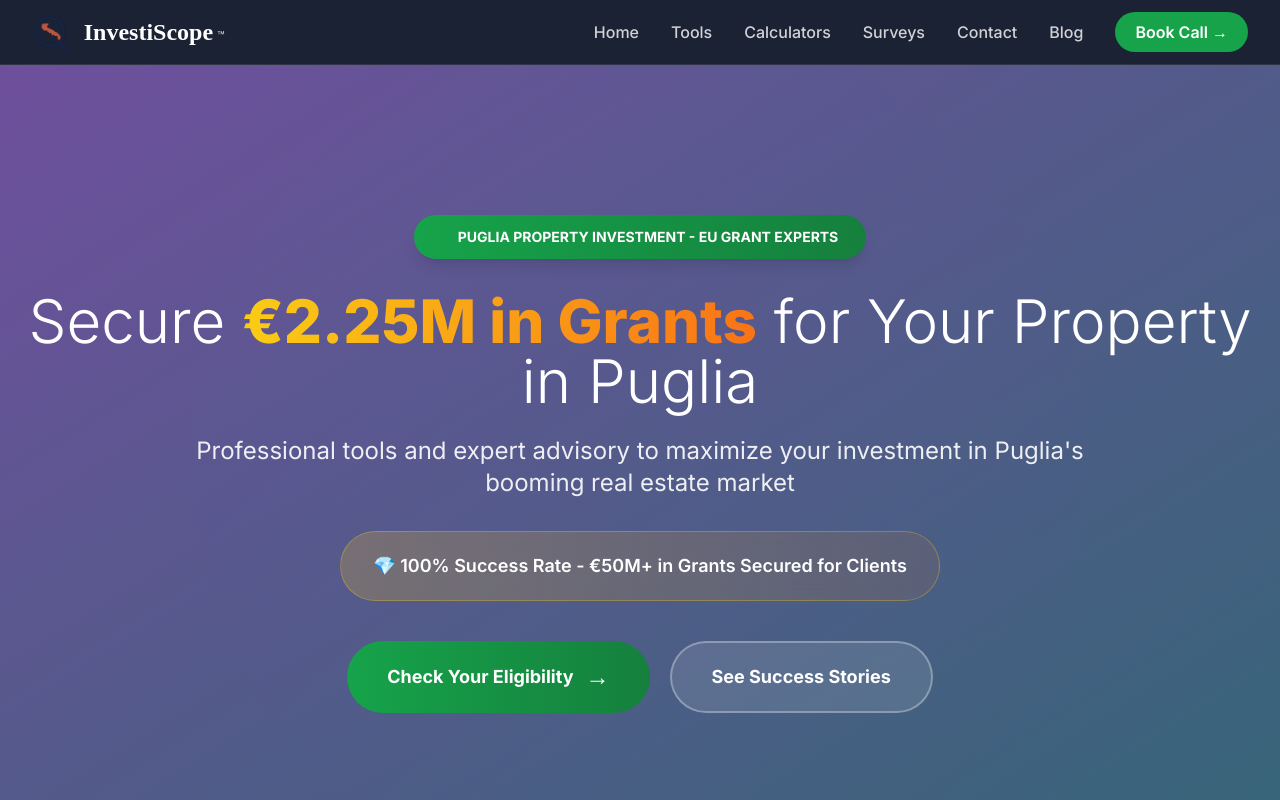
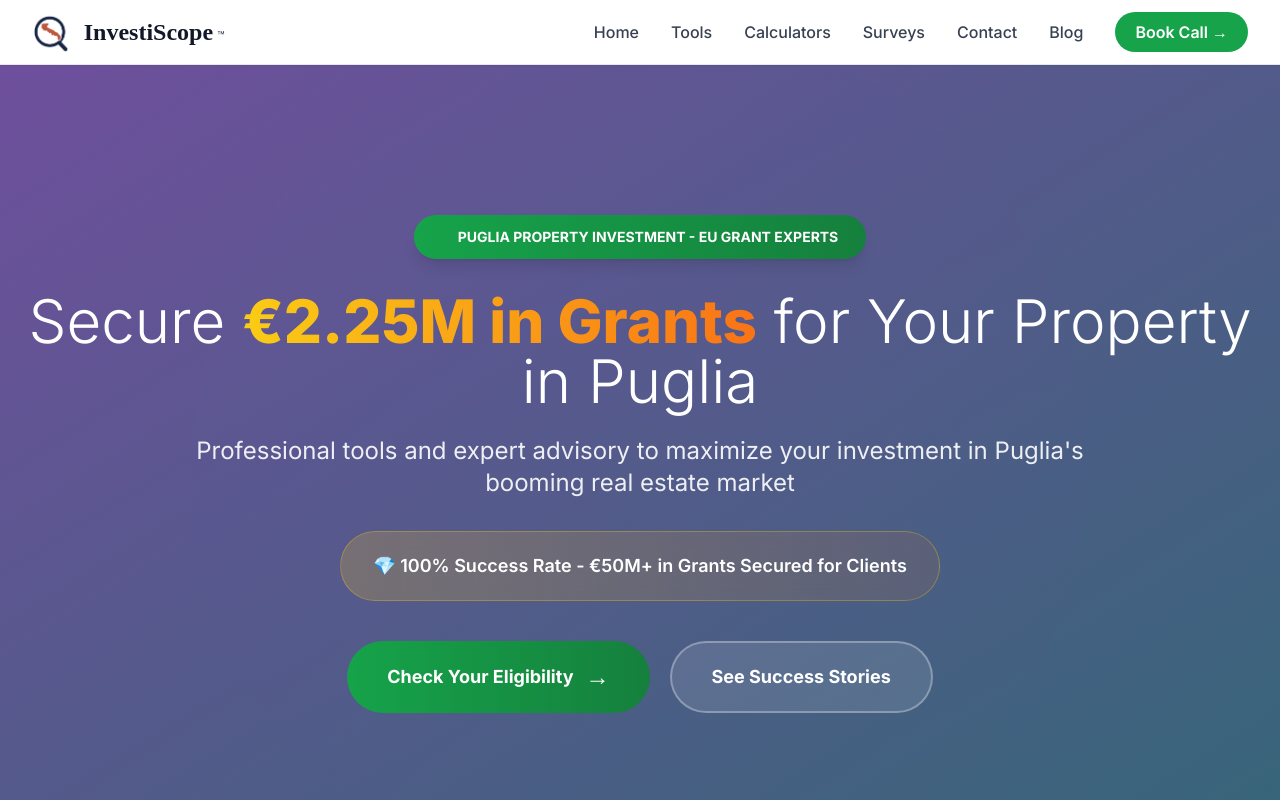
Before and after one commit to Geppix140269/investinpuglia, a Next.js app: page / in a window 1280 px wide. Shown: the top 800 px of the page. Built offline with nearby package versions, Linux system fonts and the light colour scheme.

Commit message:
Update Navbar.tsx

```diff
--- a/components/Navbar.tsx
+++ b/components/Navbar.tsx
@@ -7,7 +7,7 @@ export default function Navbar() {
   const [isOpen, setIsOpen] = useState(false)
 
   return (
-    <nav className="fixed top-0 left-0 right-0 bg-slate-900/95 backdrop-blur-md z-50 border-b border-white/10">
+    <nav className="fixed top-0 left-0 right-0 bg-white/95 backdrop-blur-md z-50 border-b border-gray-200 shadow-sm">
       <div className="max-w-7xl mx-auto px-4 sm:px-6 lg:px-8">
         <div className="flex justify-between items-center h-16">
           {/* Logo */}
@@ -18,31 +18,31 @@ export default function Navbar() {
               className="h-10 w-auto"
             />
             <div className="flex items-baseline gap-1">
-              <span className="text-2xl font-bold text-white" style={{ fontFamily: "'Playfair Display', serif" }}>
+              <span className="text-2xl font-bold text-gray-900" style={{ fontFamily: "'Playfair Display', serif" }}>
                 InvestiScope
               </span>
-              <span className="text-xs text-white/80 font-normal">™</span>
+              <span className="text-xs text-gray-700 font-normal">™</span>
             </div>
           </a>
 
           {/* Desktop Navigation */}
           <div className="hidden md:flex items-center gap-8">
-            <a href="/" className="text-white/80 hover:text-white transition-colors font-medium">
+            <a href="/" className="text-gray-700 hover:text-gray-900 transition-colors font-medium">
               Home
             </a>
-            <a href="/tools" className="text-white/80 hover:text-white transition-colors font-medium">
+            <a href="/tools" className="text-gray-700 hover:text-gray-900 transition-colors font-medium">
               Tools
             </a>
-            <a href="/calculator" className="text-white/80 hover:text-white transition-colors font-medium">
+            <a href="/calculator" className="text-gray-700 hover:text-gray-900 transition-colors font-medium">
               Calculators
             </a>
-            <a href="/surveys" className="text-white/80 hover:text-white transition-colors font-medium">
+            <a href="/surveys" className="text-gray-700 hover:text-gray-900 transition-colors font-medium">
               Surveys
             </a>
-            <a href="/contact" className="text-white/80 hover:text-white transition-colors font-medium">
+            <a href="/contact" className="text-gray-700 hover:text-gray-900 transition-colors font-medium">
               Contact
             </a>
-            <a href="/blog" className="text-white/80 hover:text-white transition-colors font-medium">
+            <a href="/blog" className="text-gray-700 hover:text-gray-900 transition-colors font-medium">
               Blog
             </a>
             <a
@@ -58,7 +58,7 @@ export default function Navbar() {
           {/* Mobile menu button */}
           <button
             onClick={() => setIsOpen(!isOpen)}
-            className="md:hidden text-white"
+            className="md:hidden text-gray-700"
           >
             <svg className="w-6 h-6" fill="none" stroke="currentColor">
               {isOpen ? (
@@ -72,24 +72,24 @@ export default function Navbar() {
 
         {/* Mobile Navigation */}
         {isOpen && (
-          <div className="md:hidden py-4 border-t border-white/10">
+          <div className="md:hidden py-4 border-t border-gray-200">
             <div className="flex flex-col gap-4">
-              <a href="/" className="text-white/80 hover:text-white transition-colors font-medium py-2">
+              <a href="/" className="text-gray-700 hover:text-gray-900 transition-colors font-medium py-2">
                 Home
               </a>
-              <a href="/tools" className="text-white/80 hover:text-white transition-colors font-medium py-2">
+              <a href="/tools" className="text-gray-700 hover:text-gray-900 transition-colors font-medium py-2">
                 Tools
               </a>
-              <a href="/calculator" className="text-white/80 hover:text-white transition-colors font-medium py-2">
+              <a href="/calculator" className="text-gray-700 hover:text-gray-900 transition-colors font-medium py-2">
                 Calculators
               </a>
-              <a href="/surveys" className="text-white/80 hover:text-white transition-colors font-medium py-2">
+              <a href="/surveys" className="text-gray-700 hover:text-gray-900 transition-colors font-medium py-2">
                 Surveys
               </a>
-              <a href="/contact" className="text-white/80 hover:text-white transition-colors font-medium py-2">
+              <a href="/contact" className="text-gray-700 hover:text-gray-900 transition-colors font-medium py-2">
                 Contact
               </a>
-              <a href="/blog" className="text-white/80 hover:text-white transition-colors font-medium py-2">
+              <a href="/blog" className="text-gray-700 hover:text-gray-900 transition-colors font-medium py-2">
                 Blog
               </a>
               <a
```
